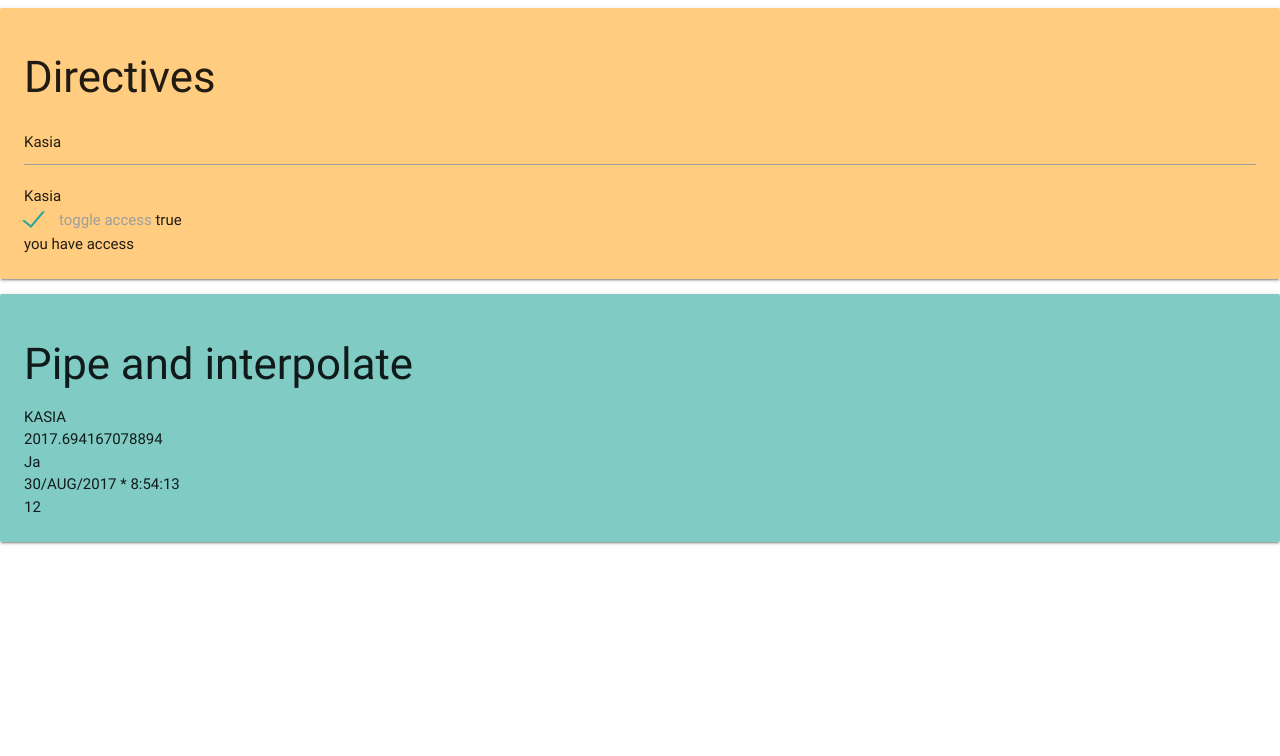
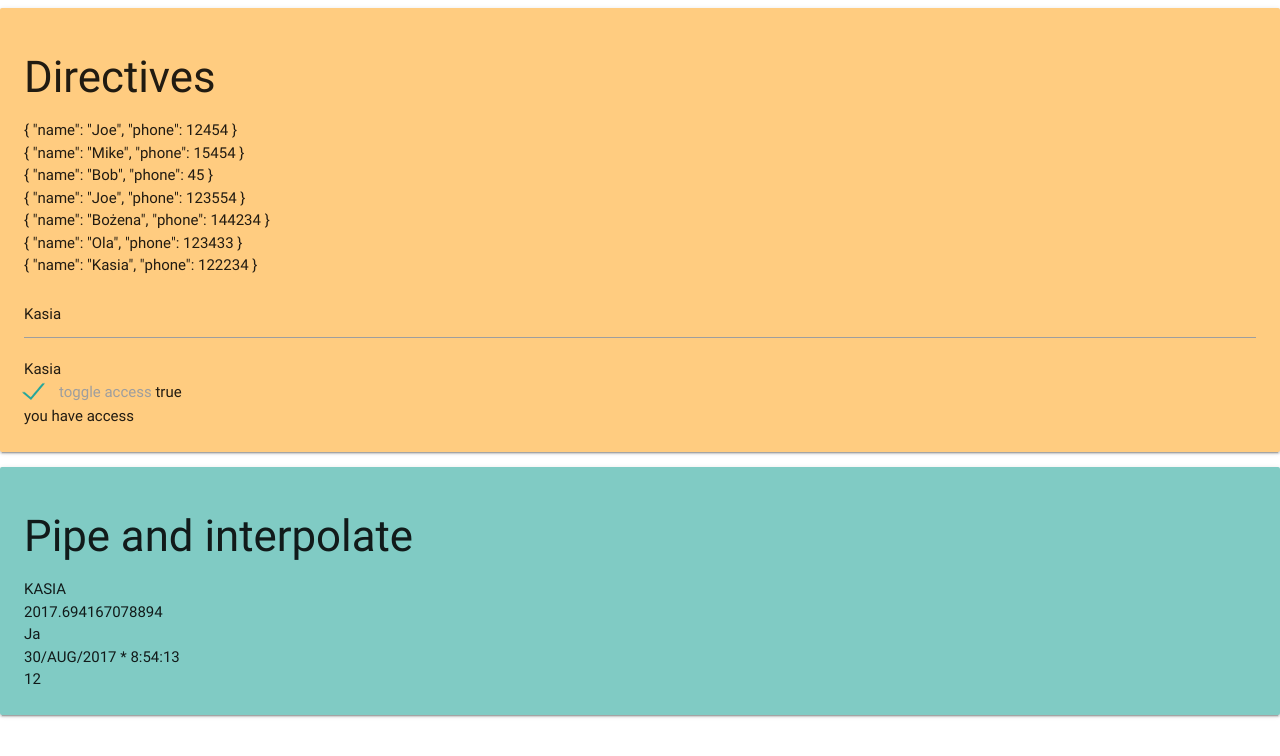
Before and after one commit to rzeznik-kasia/ng-examples, an Angular app: page / in a window 1280 px wide. Shown: the top 756 px of the page. Built offline with nearby package versions, Linux system fonts and the light colour scheme.

Commit message:
obiekt jsonowo

```diff
--- a/src/app/app.component.html
+++ b/src/app/app.component.html
@@ -3,6 +3,13 @@
 
   <div class="card-panel orange lighten-3">  <!--.card-panel.orange-->
     <h3>Directives</h3>
+
+    <ul>
+      <li *ngFor="let item of items">
+        {{item | json}}
+      </li>
+    </ul>
+
 
     <input type="text"
            #myInput
--- a/src/app/app.component.ts
+++ b/src/app/app.component.ts
@@ -14,4 +14,13 @@ export class AppComponent {
   today: number = Date.now();
   sum: number[] = [1, 4, 7];
   access: boolean = true;
+  items: any = [
+    {name: "Joe", phone: 12454},
+    {name: "Mike", phone: 15454},
+    {name: "Bob", phone: 45},
+    {name: "Joe", phone: 123554},
+    {name: "Bożena", phone: 144234},
+    {name: "Ola", phone: 123433},
+    {name: "Kasia", phone: 122234},
+  ];
 }
```
